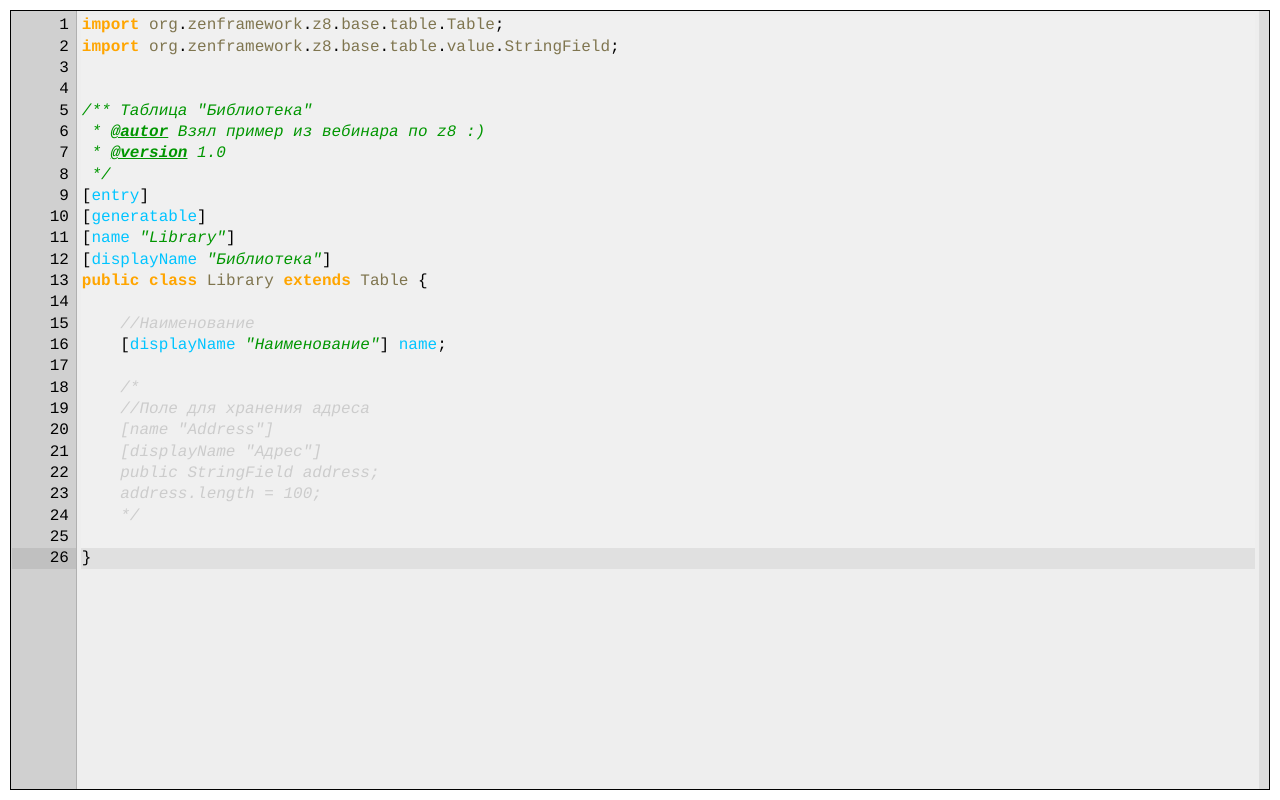
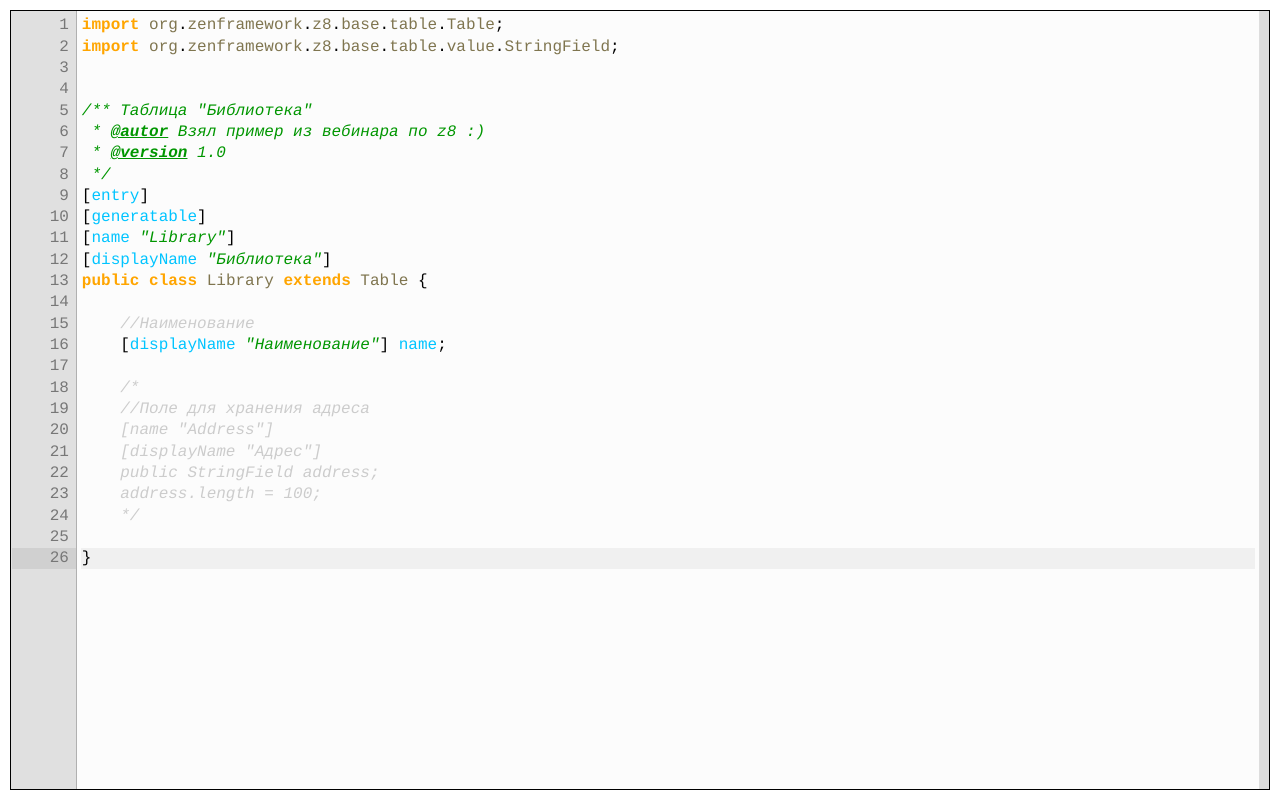
Before and after one commit to AndroidEl93/pro-3956-syntax, a plain HTML site: page index.html in a window 1280 px wide. Drawn offline with Linux system fonts and the light colour scheme.

Commit message:
Небольшие доработки

```diff
--- a/css/style.css
+++ b/css/style.css
@@ -1,3 +1,20 @@
+:root {
+	--editor-font-size: 12pt;
+	--editor-line-size: 14pt;
+
+	--editor-line-background: #FCFCFC;
+	--editor-line-active-background: #F0F0F0;
+
+	--editor-num-line-background: #E0E0E0;
+	--editor-num-line-active-background: #D0D0D0;
+	--editor-num-line-color: #777;
+	--editor-num-border-right: 1px solid #B0B0B0;
+
+	--editor-scrollbar-background: #DDD;
+	--editor-scrollbar-thumb-background: #777;
+	--editor-scrollbar-thumb-active-background: #AAA;
+}
+
 body {
 	margin: 10px;
 }
@@ -23,20 +40,20 @@ body {
 	overflow-y: auto;
 	overflow-x: auto;
 	font-family: "courier";
-	font-size: 12pt;
-	background-color: #EEE;
+	font-size: var(--editor-font-size);
+	background-color: var(--editor-line-background);
 }
-.editor-s::-webkit-scrollbar { width: 8px; height: 8px; background-color: #DDD; }
-.editor-s::-webkit-scrollbar-corner { background-color: #DDD; }
-.editor-s::-webkit-scrollbar-thumb { background-color: #777; }
-.editor-s::-webkit-scrollbar-thumb:hover { background-color: #AAA; }
+.editor-s::-webkit-scrollbar { width: 8px; height: 8px; background-color: var(--editor-scrollbar-background); }
+.editor-s::-webkit-scrollbar-corner { background-color: var(--editor-scrollbar-background); }
+.editor-s::-webkit-scrollbar-thumb { background-color: var(--editor-scrollbar-thumb-background); }
+.editor-s::-webkit-scrollbar-thumb:hover { background-color: var(--editor-scrollbar-thumb-active-background); }
 
 .editor-navigation {
 	position: absolute;
 	width: 10px;
 	height: 100%;
 	right: 0;
-	background-color: #DDD;
+	background-color: var(--editor-scrollbar-background);
 }
 
 .editor-s-text {
@@ -61,23 +78,25 @@ body {
 	left: 0px;
 	z-index: 1;
 	padding: 4px 0 40px 1pt;
-	background-color: #D0D0D0;
+	background-color: var(--editor-num-line-background);
 	min-height: 100%;
-	border-right: 1px solid #B0B0B0;
+	border-right: var(--editor-num-border-right);
+	user-select: none;
+	color: var(--editor-num-line-color);
 }
 
 .num-line {
 	display: block;
-	background-color: #D0D0D0;
+	background-color: var(--editor-num-line-background);
 	padding: 1pt;
 	padding-left: 28pt;
-	height: 14pt;
+	height: var(--editor-line-size);
 	white-space: nowrap;
 	vertical-align: top;
 }
 
 .num-line-active {
-	background-color: #C0C0C0;
+	background-color: var(--editor-num-line-active-background);
 }
 
 .num-line-val {
@@ -88,7 +107,7 @@ body {
 .num-line-lbl {
 	display: inline-block;
 	float: left;
-	height: 12pt;
+	height: var(--editor-font-size);
 	margin-left: -24pt;
 	margin-top: 1pt;
 }
@@ -97,13 +116,13 @@ body {
 }
 
 .line {
-	background-color: #F0F0F0;
+	background-color: var(--editor-line-background);
 	padding: 1pt;
-	min-height: 14pt;
+	min-height: var(--editor-line-size);
 	white-space: pre;
 }
 .line-active {
-	background-color: #E0E0E0;
+	background-color: var(--editor-line-active-background);
 }
 
 /*
```
